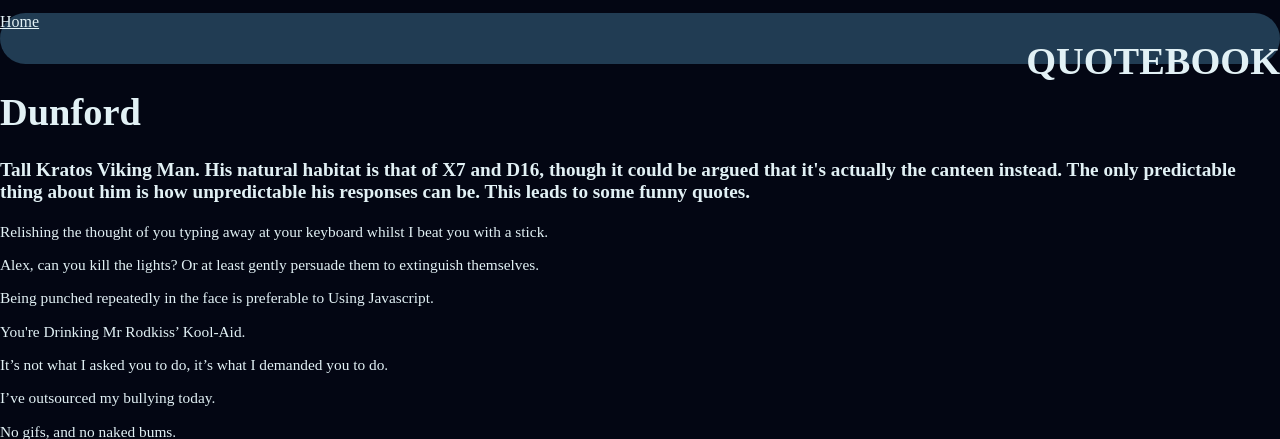
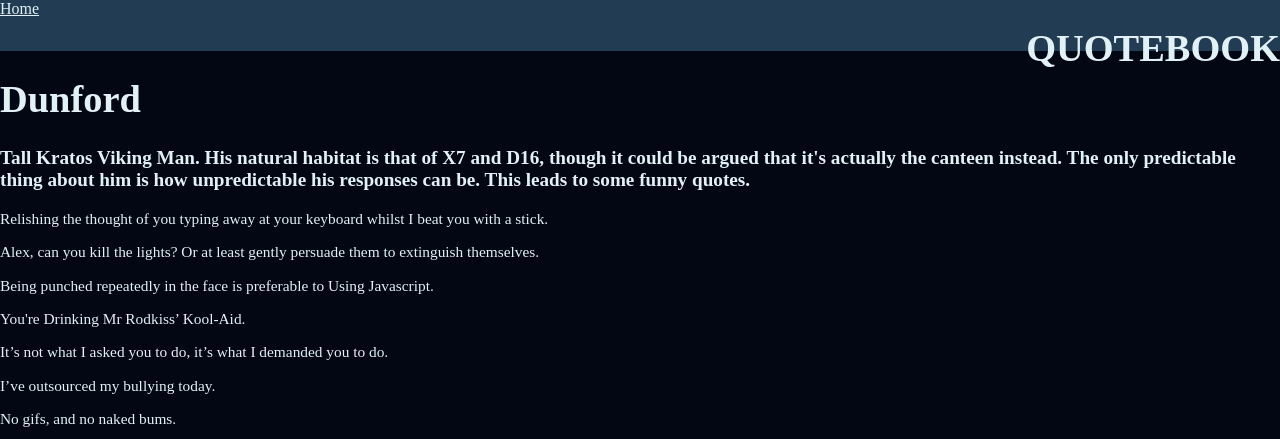
Before and after one commit to Pinester/quotebook, a Flask app: page /quotes/1 in a window 1280 px wide. Shown: the top 439 px of the page. Run offline with Flask 2, Linux system fonts and the light colour scheme; data comes from the database, SQL or seed files in the repository; both versions use the stored data as it was after the commit.

Commit message:
added rest of alex quotes, made header rectangular
cant wait to add all the tang quotes :/

```diff
--- a/static/style.css
+++ b/static/style.css
@@ -9,9 +9,7 @@ color: white
     display: flex;
     justify-content: space-between;
     background-color: #213C53;
-    border-radius: 10vw;
     height: 4vw;
-    margin-top: 1vw;
 }
 
 h1, h2, h3, h4, p, a
```
Also changed, not shown: quotes.db.
